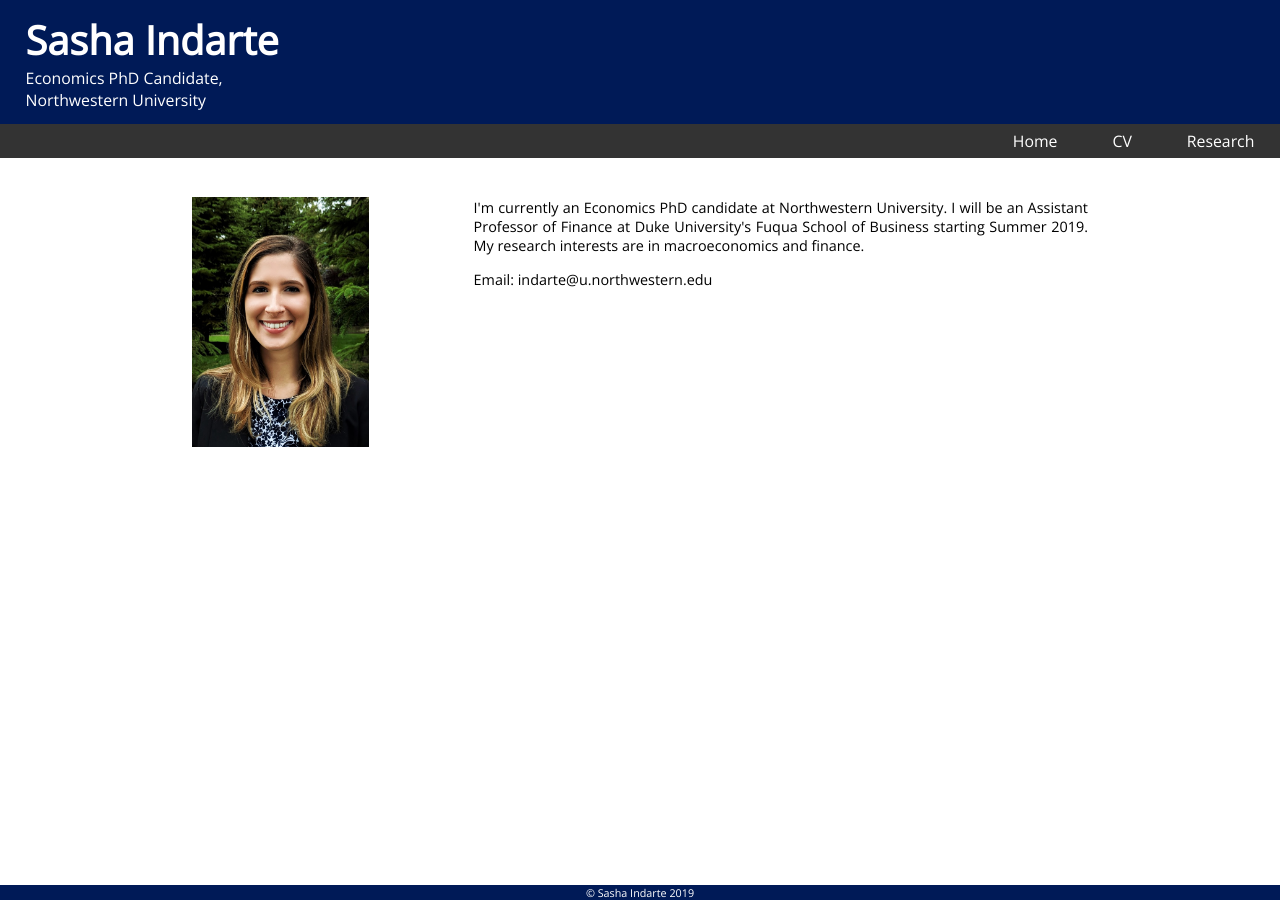
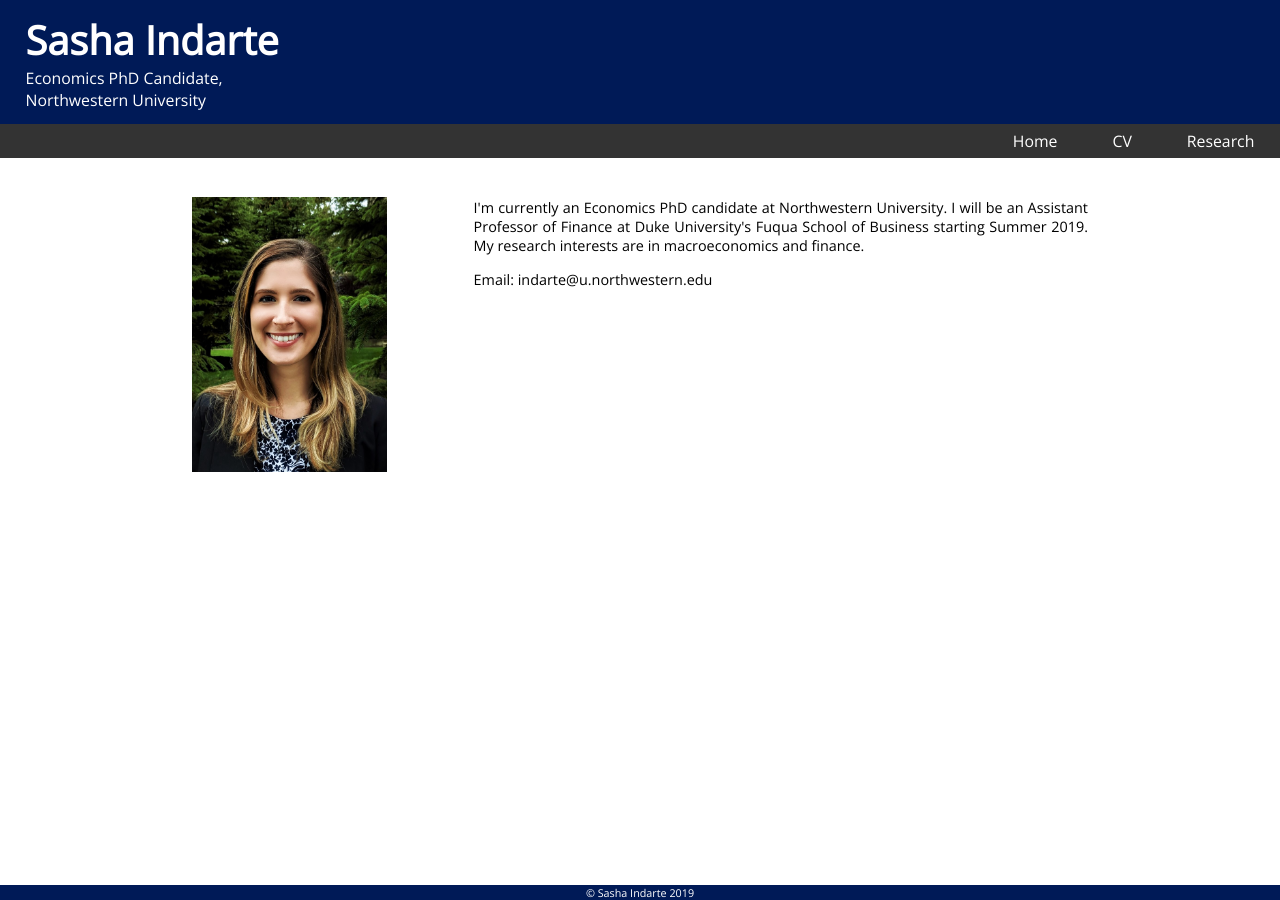
Before and after one commit to sashaindarte/sashaindarte.github.io, a Jekyll site: the page built from index.html, in a window 1280 px wide. Built offline with Jekyll 4.4.1, drawn with Linux system fonts in a browser that asks for light colours.

Commit message:
Update index.html

```diff
--- a/index.html
+++ b/index.html
@@ -5,7 +5,7 @@
 <div class="blurb">
 <div class="row">
 	<div class="side">
-		<img src="/JM_photo.jpg" alt="Sasha Indarte" height="250"><br>
+		<img src="/JM_photo.jpg" alt="Sasha Indarte" height="275"><br>
 		<!--<h3>Contact</h3>
 		<p>Email: <span id="email"></span></p>
 		<p>Phone</p>
```
